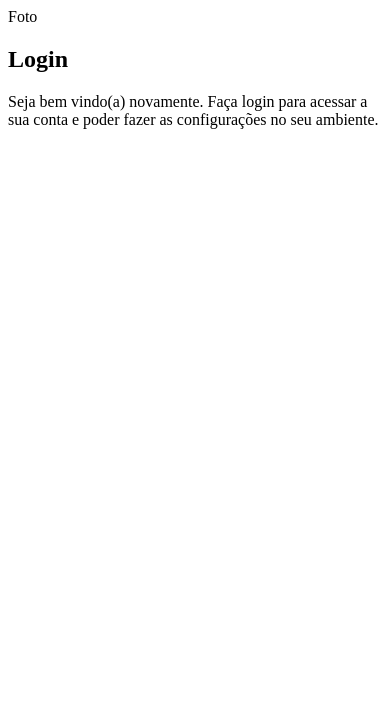
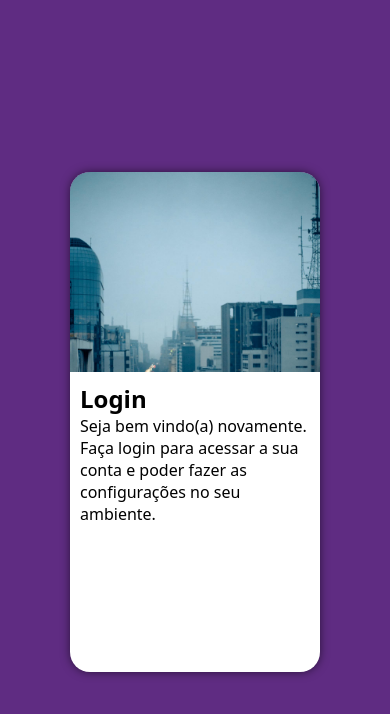
Before and after one commit to CarlosFerreiraCornejo/projeto-login, a plain HTML site: page index.html in a window 390 px wide. Drawn offline with Linux system fonts and the light colour scheme.

Commit message:
Criei a First Mobile

```diff
--- a/estilos/style.css
+++ b/estilos/style.css
@@ -7,3 +7,47 @@ Preto
 Verde: #49a09d
 Lilás: #5f2c82
 */
+
+* {
+    font-family: system-ui, -apple-system, BlinkMacSystemFont, 'Segoe UI', Roboto, Oxygen, Ubuntu, Cantarell, 'Open Sans', 'Helvetica Neue', sans-serif;
+    padding: 0px;
+    margin: 0px;
+    box-sizing: border-box;
+}
+
+body, html {
+    background-color: #5f2c82;
+    height: 100vh;
+    width: 100vw;
+}
+
+main {
+    position: relative;
+    height: 100vh;
+    width: 100vw;
+}
+
+section#login {
+    position: absolute;
+    top: 50%;
+    left: 50%;
+    transform: translate(-50%, -50%);
+    overflow: hidden;
+    background-color: white;
+    width: 250px;
+    height: 500px;
+    border-radius: 20px;
+    box-shadow: 0px 0px 10px rgba(0, 0, 0, 0.555);
+}
+
+section#login > div#imagem {
+    display: block;
+    background: #5f2c82 url('../imagens/city.jpg') no-repeat;
+    background-size: cover;
+    height: 200px;
+}
+
+section#login > div#formulario {
+    display: block;
+    padding: 10px;
+}
--- a/index.html
+++ b/index.html
@@ -8,9 +8,9 @@
 </head>
 <body>
     <main>
-        <section id="Login">
+        <section id="login">
             <div id="imagem">
-                Foto
+
             </div>
             <div id="formulario">
                 <h1>Login</h1>
```
